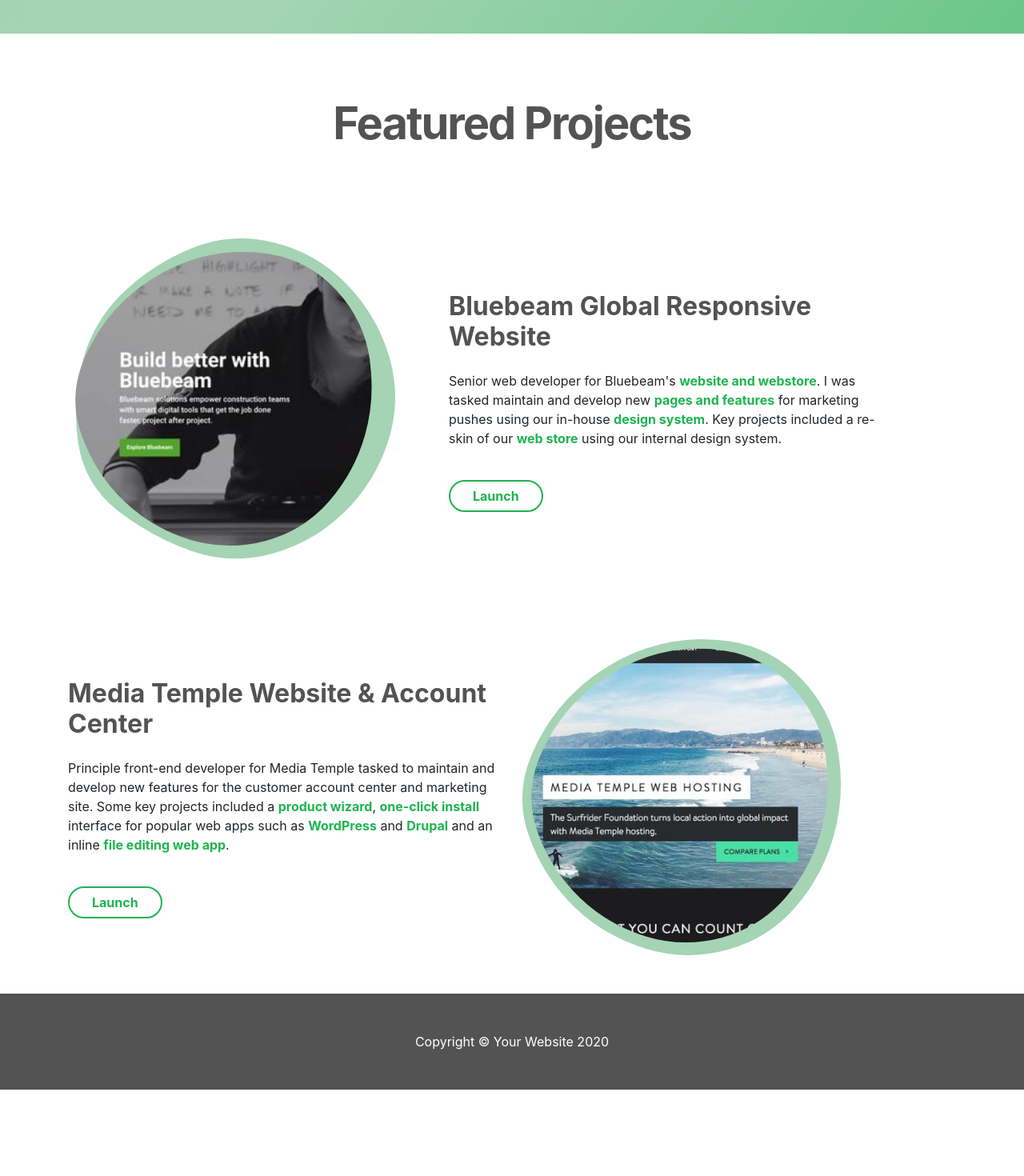
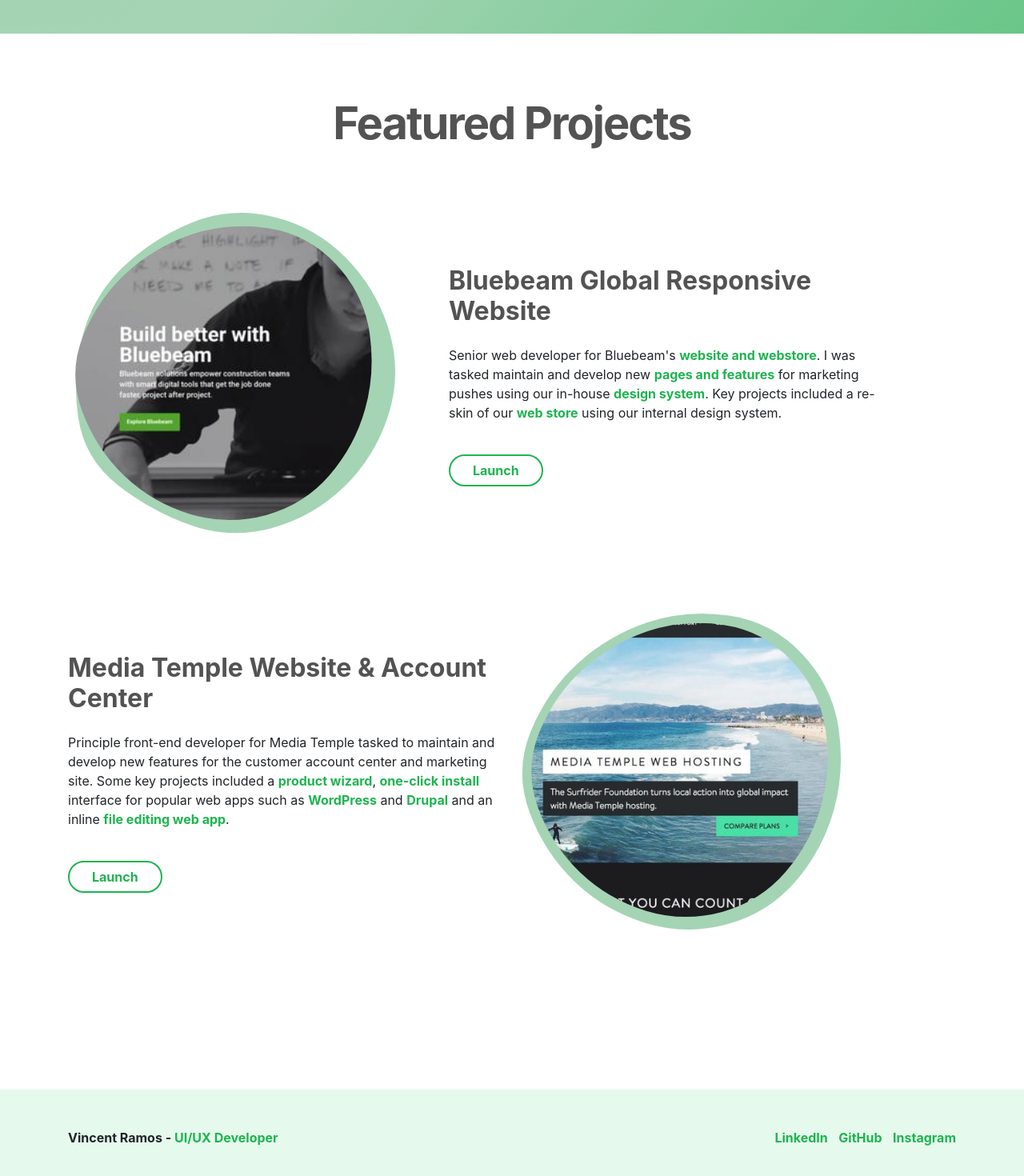
Before and after one commit to vram1980/vincent-ramos, a React (Create React App) app: page /#/ in a window 1280 px wide. Shown: the part 358-1828 px from the top of the page at 80% size. Before the commit the page ends 1720 px from the top, so only its background shows below. Built offline with nearby package versions, Linux system fonts and the light colour scheme.

Commit message:
footer stuff

```diff
--- a/src/components/Footer.jsx
+++ b/src/components/Footer.jsx
@@ -2,14 +2,17 @@
 
 function Footer() {
   return (
-    <div className="footer">
-      <footer className="py-5" style={{backgroundColor: 'rgb(83, 83, 83)'}}>
-        <div className="container">
-          <p className="m-0 text-center text-white">
-            Copyright &copy; Your Website 2020
-          </p>
-        </div>
-      </footer>
+    <div className="footer text-center  py-5" style={{backgroundColor: '#e6f9ed'}}>
+      <div className="container">
+          <div className="row">
+              <div className="col-6 text-left">
+                <b>Vincent Ramos - <span className="stick-green">UI/UX Developer</span></b>
+              </div>
+              <div className="col-6 text-right">
+                <a href="https://www.linkedin.com/in/vram1980/" target="_blank" rel="noreferrer" className="stick-green"><b>LinkedIn</b></a>&nbsp;&nbsp;&nbsp;<a href="https://github.com/vram1980" target="_blank" rel="noreferrer" className="stick-green"><b>GitHub</b></a>&nbsp;&nbsp;&nbsp;<a href="https://www.instagram.com/vram1980/" target="_blank" rel="noreferrer" className="stick-green"><b>Instagram</b></a>
+              </div>
+          </div>
+      </div>
     </div>
   );
 }
--- a/src/components/Home.jsx
+++ b/src/components/Home.jsx
@@ -3,7 +3,7 @@
 
 function Home() {
   return (
-    <div className="home">
+    <div className="home" style={{marginBottom: '200px'}}>
       <div class="container">
         <Work title={"Bluebeam"} />
       </div>
--- a/src/components/Navigation.jsx
+++ b/src/components/Navigation.jsx
@@ -36,7 +36,7 @@
                 </NavLink>
 
                 <NavLink to="/contact" className="blob-btn  text-capitalize">
-                    Contact
+                    Resume
                     <span class="blob-btn__inner">
                     <span class="blob-btn__blobs">
                         <span class="blob-btn__blob"></span>
--- a/src/components/Work.jsx
+++ b/src/components/Work.jsx
@@ -3,7 +3,7 @@
 function Work() {
     return (
         <span>
-        <h2 class="font-weight-bold  display-4  my-5  pb-5  pt-3  text-center" style={{ letterSpacing: "-2px", lineHeight: "6rem", color: "#535353" }}>Featured Projects</h2>
+        <h2 class="font-weight-bold  display-4  my-5  pb-3  pt-3  text-center" style={{ letterSpacing: "-2px", lineHeight: "6rem", color: "#535353" }}>Featured Projects</h2>
         <div class="row align-items-center my-5  pb-5">
             <div class="col-lg-4  mr-lg-5  position-relative">
                 <svg
--- a/src/index.css
+++ b/src/index.css
@@ -5,6 +5,10 @@
     sans-serif;
   -webkit-font-smoothing: antialiased;
   -moz-osx-font-smoothing: grayscale;
+}
+
+a:hover {
+  color: #1eb450;
 }
 
 code {
```
